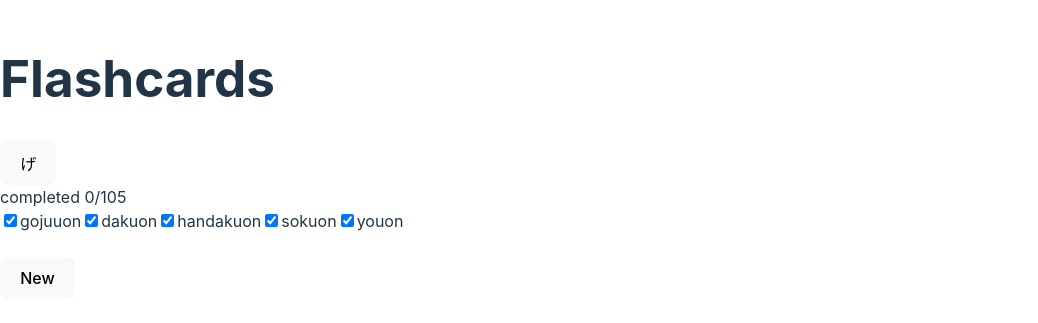
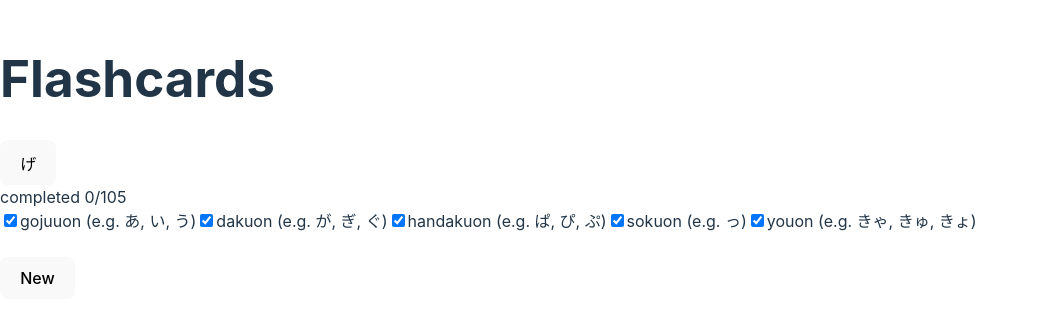
Before and after one commit to JohannesPatzschke/japanese-flashcards, a React (Vite) app: page / in a window 1280 px wide. Shown: the part 243-566 px from the top of the page, without its empty margins (0-1038 px from the left). Built offline with nearby package versions, Linux system fonts and the light colour scheme.

Commit message:
feat: examples for types

```diff
--- a/src/components/FilterBox.tsx
+++ b/src/components/FilterBox.tsx
@@ -1,14 +1,22 @@
 import React, { useState } from 'react';
 import hiragana from '../assets/hiragana.json';
 
-const types = [...new Set(hiragana.map((card) => card.type))];
+const types = hiragana.reduce<Record<string, typeof hiragana>>((acc, card) => {
+  if (!acc[card.type]) {
+    acc[card.type] = [card];
+  } else {
+    acc[card.type].push(card);
+  }
+
+  return acc;
+}, {});
 
 type FilterBoxProps = {
   onFilter: (types: Array<string>) => void;
 };
 
 const FilterBox = ({ onFilter }: FilterBoxProps) => {
-  const [selectedTypes, setSelectedTypes] = useState<Array<string>>(types);
+  const [selectedTypes, setSelectedTypes] = useState<Array<string>>(Object.keys(types));
 
   const onChange = ({ target }: React.ChangeEvent<HTMLInputElement>) => {
     const { value, checked } = target;
@@ -23,7 +31,7 @@ const FilterBox = ({ onFilter }: FilterBoxProps) => {
 
   return (
     <div>
-      {types.map((type) => {
+      {Object.entries(types).map(([type, cards]) => {
         return (
           <label key={type}>
             <input
@@ -32,7 +40,12 @@ const FilterBox = ({ onFilter }: FilterBoxProps) => {
               defaultChecked={selectedTypes.includes(type)}
               onChange={onChange}
             />
-            {type}
+            {type} (e.g.{' '}
+            {cards
+              .slice(0, 3)
+              .map((card) => card.kana)
+              .join(', ')}
+            )
           </label>
         );
       })}
```
